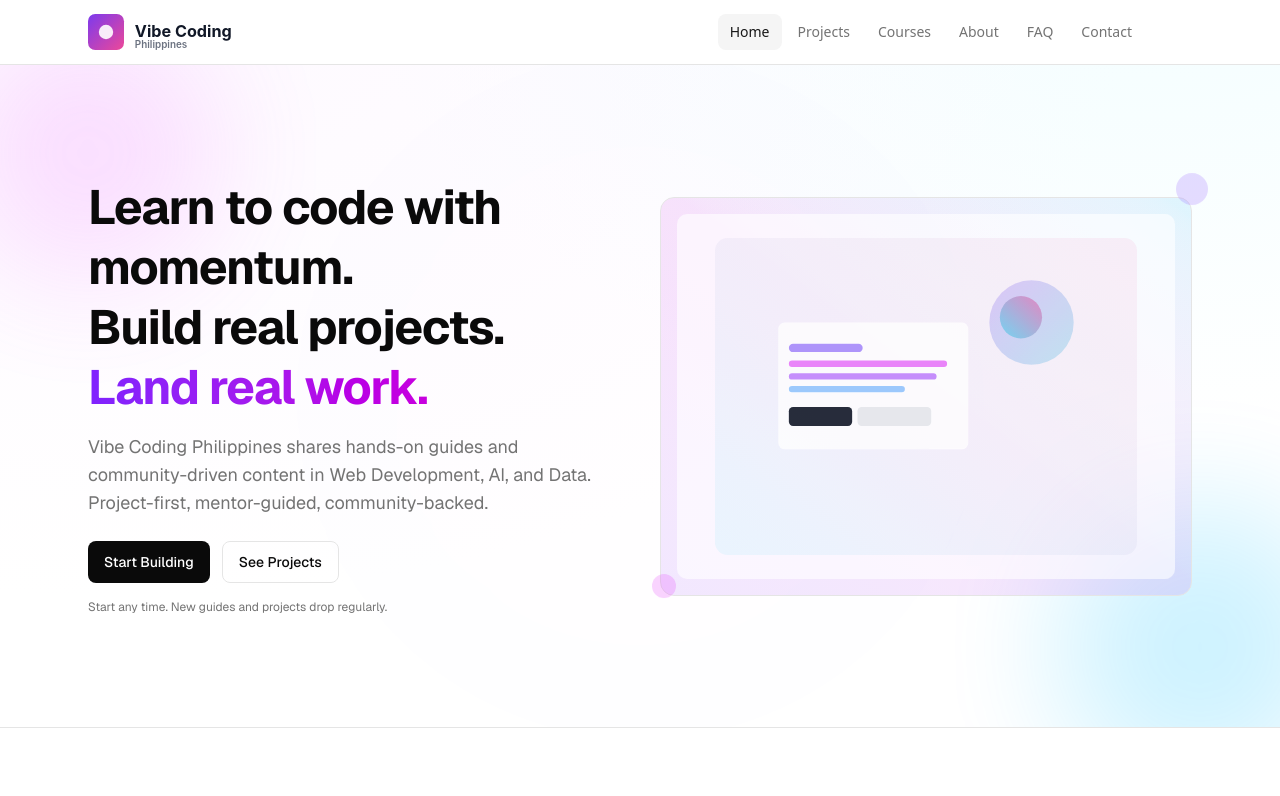
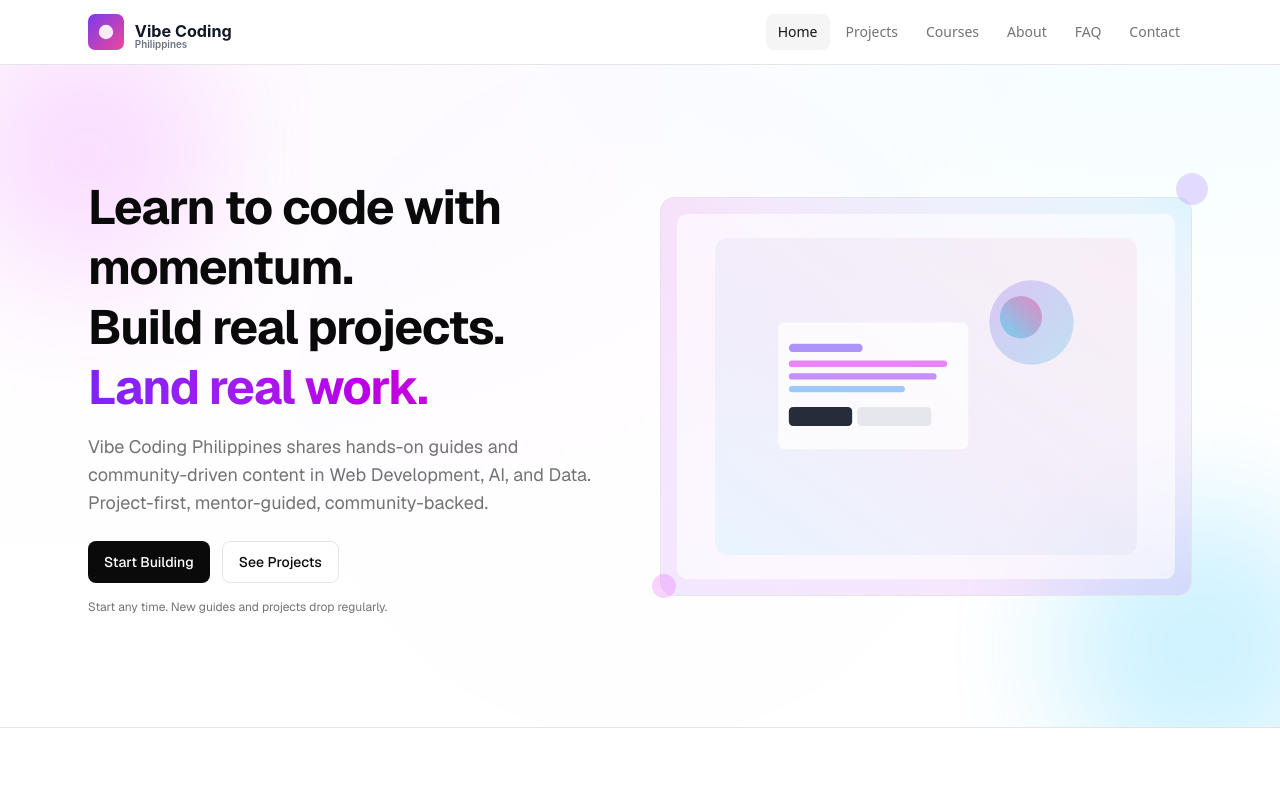
Before and after one commit to vaestrada/vibe-coder-ph, a Next.js app: page / in a window 1280 px wide. Shown: the top 796 px of the page. Built offline with nearby package versions, Linux system fonts and the light colour scheme.

Commit message:
feat: improve navbar layout with symmetrical spacing
- Changed from manual spacing to justify-between for balanced layout
- Removed custom spacer elements and margin overrides
- Distance from Contact to right edge now matches logo to left edge distance

```diff
--- a/components/site/navbar.tsx
+++ b/components/site/navbar.tsx
@@ -18,14 +18,12 @@ export function Navbar() {
   return (
     <header className="sticky top-0 z-50 w-full border-b bg-background/80 backdrop-blur supports-[backdrop-filter]:bg-background/60">
       <div className="mx-auto max-w-6xl px-4 sm:px-6">
-        <div className="flex h-16 items-center gap-4">
+        <div className="flex h-16 items-center justify-between">
           <Link href="/" className="flex items-center gap-3 font-semibold">
             <Image src="/logo.svg" alt="Vibe Coding Philippines" width={144} height={36} className="h-9 w-auto" />
           </Link>
 
-          <div className="flex-1" />
-
-          <nav className="hidden md:flex items-center gap-1 text-sm mr-8">
+          <nav className="hidden md:flex items-center gap-1 text-sm">
             {links.map((l) => (
               <Link
                 key={l.href}
@@ -38,8 +36,6 @@ export function Navbar() {
               </Link>
             ))}
           </nav>
-
-          <div className="flex items-center gap-2" />
         </div>
       </div>
     </header>
```
